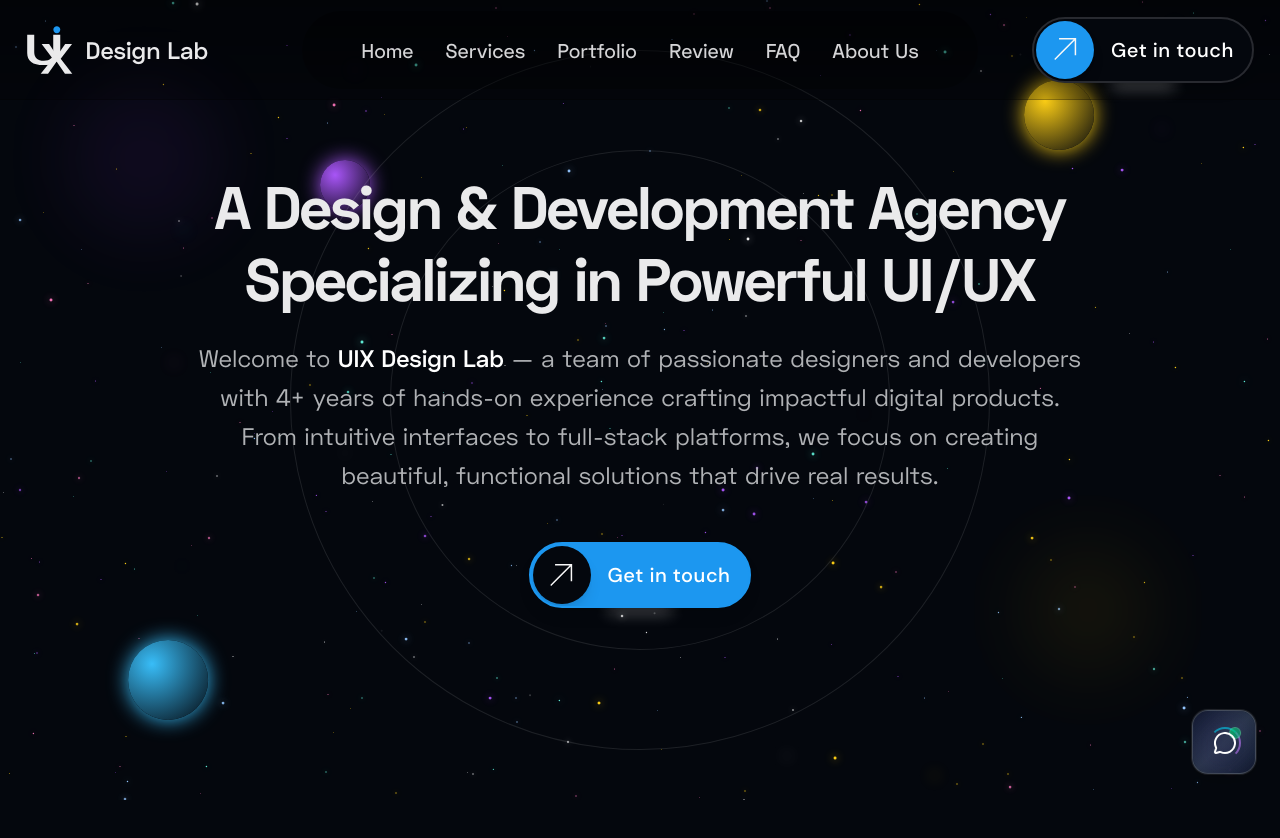
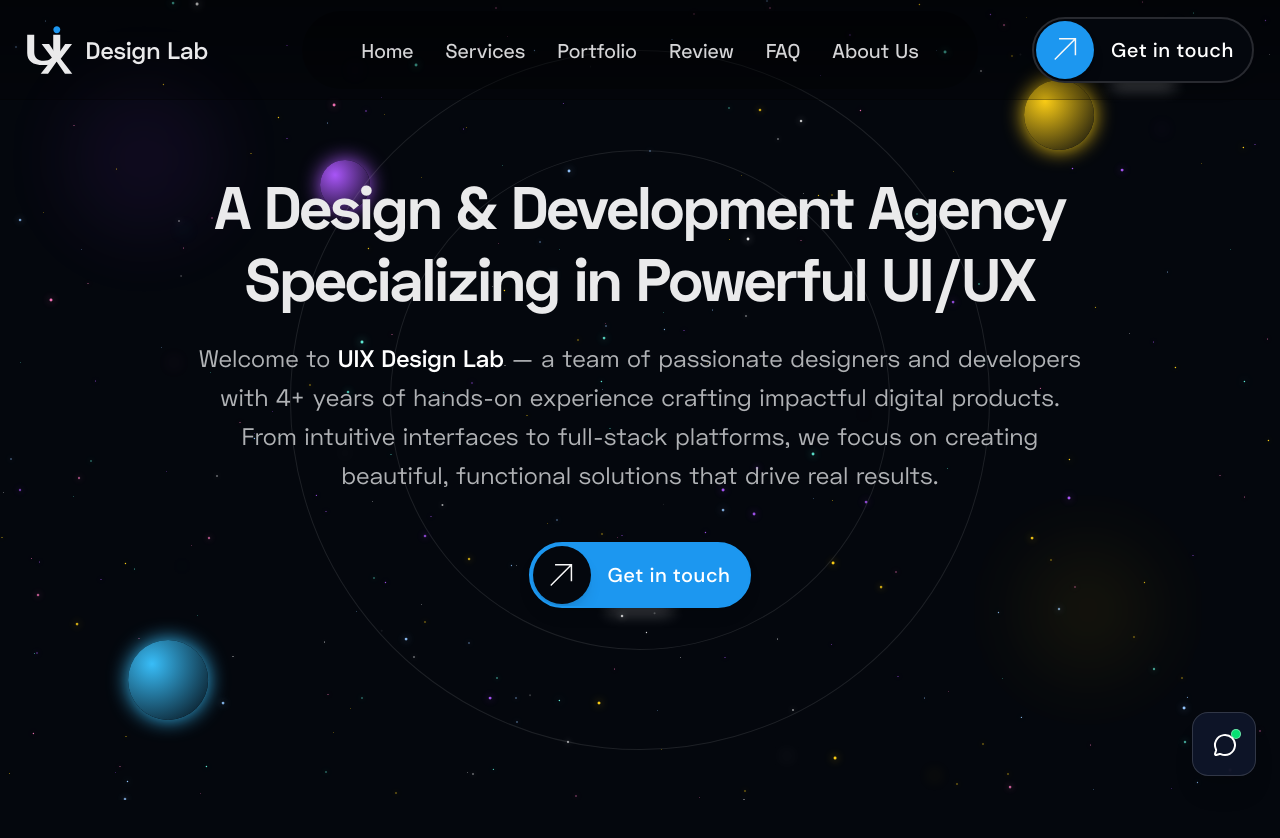
Before and after one commit to Levi9111/UIX-Design-Lab, a Next.js app: page / in a window 1280 px wide. Shown: the top 838 px of the page. Built offline with nearby package versions, Linux system fonts and the light colour scheme; a web font is replaced by a local one.

Commit message:
refactor: optimize AnimatedSupportWidget by replacing external dependency with inline SVGs and streamlining styles

```diff
--- a/src/components/designs/AnimatedSupportWidget.tsx
+++ b/src/components/designs/AnimatedSupportWidget.tsx
@@ -3,17 +3,28 @@
 import { MessageCircle, X, Zap, Users } from 'lucide-react';
 import { useEffect, useState } from 'react';
 import { useMedia } from '@/hooks/useMedia';
-import { Telegram, WhatsApp } from 'developer-icons';
 import { WHATSAPP_URL, TELEGRAM_URL } from '@/lib/constants/site';
+
+// Ultra-lightweight inline SVGs (0 extra bundle overhead)
+const WhatsAppIcon = () => (
+  <svg className='w-7 h-7 fill-current text-green-300' viewBox='0 0 24 24'>
+    <path d='M.057 24l1.687-6.163c-1.041-1.804-1.588-3.849-1.587-5.946.003-6.556 5.338-11.891 11.893-11.891 3.181.001 6.167 1.24 8.413 3.488 2.245 2.248 3.481 5.236 3.48 8.414-.003 6.557-5.338 11.892-11.893 11.892-1.99-.001-3.951-.5-5.688-1.448l-6.205 1.654zm6.597-3.807c1.676.995 3.276 1.591 5.392 1.592 5.448 0 9.886-4.434 9.889-9.885.002-5.462-4.415-9.89-9.881-9.892-5.452 0-9.887 4.434-9.889 9.884-.001 2.225.651 3.891 1.746 5.634l-.999 3.648 3.742-.981zm11.387-5.464c-.074-.124-.272-.198-.57-.347-.297-.149-1.758-.868-2.031-.967-.272-.099-.47-.149-.669.149-.198.297-.768.967-.941 1.165-.173.198-.347.223-.644.074-.297-.149-1.255-.462-2.39-1.475-.883-.788-1.48-1.761-1.653-2.059-.173-.297-.018-.458.13-.606.134-.133.297-.347.446-.521.151-.172.2-.296.3-.495.099-.198.05-.372-.025-.521-.075-.148-.669-1.611-.916-2.206-.242-.579-.487-.501-.669-.51l-.57-.01c-.198 0-.52.074-.792.372s-1.04 1.016-1.04 2.479 1.065 2.876 1.213 3.074c.149.198 2.095 3.2 5.076 4.487.709.306 1.263.489 1.694.626.712.226 1.36.194 1.872.118.571-.085 1.758-.719 2.006-1.413.248-.695.248-1.29.173-1.414z' />
+  </svg>
+);
+
+const TelegramIcon = () => (
+  <svg className='w-7 h-7 fill-current text-blue-300' viewBox='0 0 24 24'>
+    <path d='M12 0c-6.627 0-12 5.373-12 12s5.373 12 12 12 12-5.373 12-12-5.373-12-12-12zm5.894 8.221l-1.97 9.28c-.145.658-.537.818-1.084.508l-3-2.21-1.446 1.394c-.16.16-.295.295-.605.295l.213-3.053 5.56-5.023c.242-.213-.054-.333-.373-.121l-6.871 4.326-2.962-.924c-.643-.204-.657-.643.136-.953l11.57-4.461c.537-.194 1.006.128.832.942z' />
+  </svg>
+);
 
 const AnimatedSupportWidget = () => {
   const device = useMedia();
   const [isExpanded, setIsExpanded] = useState(false);
   const [isVisible, setIsVisible] = useState(false);
-  const [hoveredButton, setHoveredButton] = useState<'whatsapp' | 'telegram' | null>(null);
 
   useEffect(() => {
-    const timer = setTimeout(() => setIsVisible(true), 800);
+    const timer = setTimeout(() => setIsVisible(true), 600);
     return () => clearTimeout(timer);
   }, []);
 
@@ -26,187 +37,107 @@ const AnimatedSupportWidget = () => {
   return (
     <div
       className={`fixed z-50 transform-gpu ${
-        isMobile
-          ? 'bottom-4 right-4 animate-widget-float-mobile'
-          : 'bottom-6 right-6 animate-widget-float'
+        isMobile ? 'bottom-4 right-4' : 'bottom-6 right-6'
       }`}
     >
       <div
-        className={`relative bg-gradient-to-br from-slate-900/95 via-slate-800/95 to-slate-900/95
-        backdrop-blur-xl border border-white/20 rounded-2xl shadow-2xl transition-all duration-500 ease-out
-        overflow-hidden ${
+        className={`relative bg-slate-900/90 backdrop-blur-md border border-white/15 rounded-2xl shadow-xl transition-all duration-300 ease-out overflow-hidden ${
           isMobile
             ? isExpanded
-              ? 'h-[140px] w-[200px]'
+              ? 'h-[135px] w-[190px]'
               : 'h-14 w-14'
             : isExpanded
-            ? 'h-[280px] w-[280px]'
+            ? 'h-[260px] w-[260px]'
             : 'h-16 w-16'
         }`}
-        style={{
-          boxShadow: isExpanded
-            ? '0 20px 40px -12px rgba(0, 0, 0, 0.6), 0 0 0 1px rgba(255, 255, 255, 0.1), inset 0 1px 0 rgba(255, 255, 255, 0.05)'
-            : '0 8px 20px -5px rgba(0, 0, 0, 0.3), 0 0 0 1px rgba(255, 255, 255, 0.1)',
-        }}
       >
-        {/* Hardware-accelerated background glow */}
-        <div className='absolute inset-0 overflow-hidden rounded-2xl pointer-events-none'>
-          <div
-            className={`absolute inset-0 bg-gradient-to-r from-blue-500/30 via-purple-500/30 to-cyan-500/30
-            rounded-2xl blur-xl transition-all duration-700 animate-pulse ${
-              isExpanded ? 'scale-110 opacity-80' : 'scale-90 opacity-60'
-            }`}
-          />
-          <div className='absolute inset-0 bg-gradient-to-br from-transparent via-white/5 to-transparent rounded-2xl' />
-        </div>
-
         {/* Toggle Button */}
         <button
           onClick={() => setIsExpanded((prev) => !prev)}
           aria-label={isExpanded ? 'Close support widget' : 'Open support widget'}
-          className={`absolute top-0 left-0 z-20 flex items-center justify-center text-white
-          hover:text-cyan-300 transition-all duration-300 group cursor-pointer ${
+          className={`absolute top-0 left-0 z-20 flex items-center justify-center text-white hover:text-cyan-300 transition-colors duration-200 cursor-pointer ${
             isMobile ? 'w-14 h-14' : 'w-16 h-16'
           }`}
         >
           <div className='relative flex items-center justify-center'>
-            <div
-              className={`absolute -left-1 -top-1 inset-0 border-2 border-transparent border-t-cyan-400 border-r-purple-400
-              rounded-full transition-all duration-700 ${
-                isMobile ? 'w-7 h-7' : 'w-8 h-8'
-              } ${isExpanded ? 'animate-spin' : 'animate-pulse'}`}
-            />
-            <div className='relative z-10 group-hover:scale-110 transition-transform duration-300'>
-              <div className={`transition-transform duration-300 ${isExpanded ? 'rotate-90' : 'rotate-0'}`}>
-                {isExpanded ? (
-                  <X className={isMobile ? 'w-5 h-5 drop-shadow-lg' : 'w-6 h-6 drop-shadow-lg'} />
-                ) : (
-                  <MessageCircle className={isMobile ? 'w-5 h-5 drop-shadow-lg' : 'w-6 h-6 drop-shadow-lg'} />
-                )}
-              </div>
+            <div className='relative z-10'>
+              {isExpanded ? (
+                <X className={isMobile ? 'w-5 h-5' : 'w-6 h-6'} />
+              ) : (
+                <MessageCircle className={isMobile ? 'w-5 h-5' : 'w-6 h-6'} />
+              )}
             </div>
             {!isExpanded && (
-              <div
-                className='absolute -top-1 -right-1 w-3 h-3 bg-gradient-to-r from-green-400 to-emerald-500
-                rounded-full animate-pulse border border-white/30'
-              />
+              <span className='absolute -top-1 -right-1 w-2.5 h-2.5 bg-green-400 rounded-full border border-white/40' />
             )}
           </div>
         </button>
 
         {/* Expanded Content */}
         {isMobile ? (
-          /* Mobile Expanded View */
+          /* Mobile Expanded */
           <div
-            className={`relative z-10 pt-16 px-3 pb-3 transition-all duration-500 ease-out ${
-              isExpanded
-                ? 'opacity-100 translate-y-0 pointer-events-auto'
-                : 'opacity-0 translate-y-3 pointer-events-none'
+            className={`relative z-10 pt-14 px-3 pb-3 transition-opacity duration-300 ${
+              isExpanded ? 'opacity-100 pointer-events-auto' : 'opacity-0 pointer-events-none'
             }`}
           >
-            <div className='flex justify-center gap-4'>
+            <div className='flex justify-center gap-3'>
               <button
                 onClick={handleWhatsApp}
-                className='group relative w-12 h-12 bg-gradient-to-br from-green-500/30 to-green-600/30
-                border border-green-500/40 rounded-xl hover:scale-110 active:scale-95 hover:border-green-400/60
-                transition-all duration-300 hover:shadow-lg hover:shadow-green-500/30 overflow-hidden cursor-pointer'
+                className='group p-2.5 bg-green-500/20 border border-green-500/30 rounded-xl hover:bg-green-500/30 transition-colors cursor-pointer'
               >
-                <div className='relative z-10 flex items-center justify-center h-full'>
-                  <WhatsApp className='w-7 h-7 text-green-300 group-hover:text-green-200 transition-colors duration-300' />
+                <WhatsAppIcon />
+              </button>
+              <button
+                onClick={handleTelegram}
+                className='group p-2.5 bg-blue-500/20 border border-blue-500/30 rounded-xl hover:bg-blue-500/30 transition-colors cursor-pointer'
+              >
+                <TelegramIcon />
+              </button>
+            </div>
+          </div>
+        ) : (
+          /* Desktop Expanded */
+          <div
+            className={`relative z-10 pt-6 px-4 pb-4 transition-opacity duration-300 ${
+              isExpanded ? 'opacity-100 pointer-events-auto' : 'opacity-0 pointer-events-none'
+            }`}
+          >
+            <div className='text-center mb-3'>
+              <h3 className='font-bold text-base bg-gradient-to-r from-cyan-400 to-purple-400 bg-clip-text text-transparent'>
+                Need Help?
+              </h3>
+              <p className='text-white/60 text-xs'>Choose platform</p>
+            </div>
+
+            <div className='space-y-2.5'>
+              <button
+                onClick={handleWhatsApp}
+                className='group w-full flex items-center gap-3 p-2.5 bg-green-500/15 border border-green-500/30 rounded-xl hover:bg-green-500/25 transition-colors cursor-pointer'
+              >
+                <div className='p-1 bg-green-500/20 rounded-lg'>
+                  <WhatsAppIcon />
                 </div>
-                <div className='absolute bottom-1 right-1 w-1.5 h-1.5 bg-green-400 rounded-full animate-pulse' />
+                <div className='flex-1 text-left'>
+                  <span className='text-white text-xs font-medium block'>WhatsApp Chat</span>
+                  <span className='text-white/50 text-[11px] block'>Quick response</span>
+                </div>
+                <Users className='w-4 h-4 text-green-300/60' />
               </button>
 
               <button
                 onClick={handleTelegram}
-                className='group relative w-12 h-12 bg-gradient-to-br from-blue-500/30 to-blue-600/30
-                border border-blue-500/40 rounded-xl hover:scale-110 active:scale-95 hover:border-blue-400/60
-                transition-all duration-300 hover:shadow-lg hover:shadow-blue-500/30 overflow-hidden cursor-pointer'
+                className='group w-full flex items-center gap-3 p-2.5 bg-blue-500/15 border border-blue-500/30 rounded-xl hover:bg-blue-500/25 transition-colors cursor-pointer'
               >
-                <div className='relative z-10 flex items-center justify-center h-full'>
-                  <Telegram className='w-7 h-7 text-blue-300 group-hover:text-blue-200 transition-colors duration-300' />
+                <div className='p-1 bg-blue-500/20 rounded-lg'>
+                  <TelegramIcon />
                 </div>
-                <div className='absolute bottom-1 right-1 w-1.5 h-1.5 bg-blue-400 rounded-full animate-pulse' />
+                <div className='flex-1 text-left'>
+                  <span className='text-white text-xs font-medium block'>Telegram Support</span>
+                  <span className='text-white/50 text-[11px] block'>Secure messaging</span>
+                </div>
+                <Zap className='w-4 h-4 text-blue-300/60' />
               </button>
-            </div>
-            <div className='flex justify-center gap-1 mt-3'>
-              <div className='w-1 h-1 bg-white/40 rounded-full' />
-              <div className='w-1 h-1 bg-white/20 rounded-full' />
-              <div className='w-1 h-1 bg-white/40 rounded-full' />
-            </div>
-          </div>
-        ) : (
-          /* Desktop Expanded View */
-          <div
-            className={`relative z-10 pt-7 px-4 pb-4 transition-all duration-500 ease-out ${
-              isExpanded
-                ? 'opacity-100 translate-y-0 pointer-events-auto'
-                : 'opacity-0 translate-y-4 pointer-events-none'
-            }`}
-          >
-            <div className='text-center mb-4'>
-              <h3 className='font-bold text-lg mb-1 bg-gradient-to-r from-cyan-400 to-purple-400 bg-clip-text text-transparent'>
-                Need Help?
-              </h3>
-              <p className='text-white/70 text-sm'>Choose your preferred platform</p>
-            </div>
-
-            <div className='space-y-3'>
-              <button
-                onClick={handleWhatsApp}
-                onMouseEnter={() => setHoveredButton('whatsapp')}
-                onMouseLeave={() => setHoveredButton(null)}
-                className='group w-full flex items-center gap-3 p-3 bg-gradient-to-r from-green-500/20 to-green-600/20
-                border border-green-500/30 rounded-xl hover:scale-105 hover:border-green-400/50
-                transition-all duration-300 hover:shadow-lg hover:shadow-green-500/20 relative overflow-hidden cursor-pointer'
-              >
-                <div
-                  className={`absolute inset-0 bg-green-500/10 transition-opacity duration-300 ${
-                    hoveredButton === 'whatsapp' ? 'opacity-100' : 'opacity-0'
-                  }`}
-                />
-                <div className='relative z-10 p-1 bg-green-500/20 rounded-lg'>
-                  <WhatsApp className='w-7 h-7 text-green-300' />
-                </div>
-                <div className='flex-1 text-left relative z-10'>
-                  <span className='text-white text-sm font-medium'>WhatsApp Chat</span>
-                  <p className='text-white/60 text-xs'>Quick response</p>
-                </div>
-                <div className='relative z-10 flex items-center gap-2'>
-                  <div className='w-2 h-2 bg-green-400 rounded-full animate-pulse' />
-                  <Users className='w-4 h-4 text-green-300/60' />
-                </div>
-              </button>
-
-              <button
-                onClick={handleTelegram}
-                onMouseEnter={() => setHoveredButton('telegram')}
-                onMouseLeave={() => setHoveredButton(null)}
-                className='group w-full flex items-center gap-3 p-3 bg-gradient-to-r from-blue-500/20 to-blue-600/20
-                border border-blue-500/30 rounded-xl hover:scale-105 hover:border-blue-400/50
-                transition-all duration-300 hover:shadow-lg hover:shadow-blue-500/20 relative overflow-hidden cursor-pointer'
-              >
-                <div
-                  className={`absolute inset-0 bg-blue-500/10 transition-opacity duration-300 ${
-                    hoveredButton === 'telegram' ? 'opacity-100' : 'opacity-0'
-                  }`}
-                />
-                <div className='relative z-10 p-1 bg-blue-500/20 rounded-lg'>
-                  <Telegram className='w-7 h-7 text-blue-300' />
-                </div>
-                <div className='flex-1 text-left relative z-10'>
-                  <span className='text-white text-sm font-medium'>Telegram Support</span>
-                  <p className='text-white/60 text-xs'>Secure messaging</p>
-                </div>
-                <div className='relative z-10 flex items-center gap-2'>
-                  <div className='w-2 h-2 bg-blue-400 rounded-full animate-pulse' />
-                  <Zap className='w-4 h-4 text-blue-300/60' />
-                </div>
-              </button>
-            </div>
-
-            <div className='mt-4 text-center'>
-              <p className='text-white/50 text-xs'>Average response: 60 min</p>
             </div>
           </div>
         )}
```
